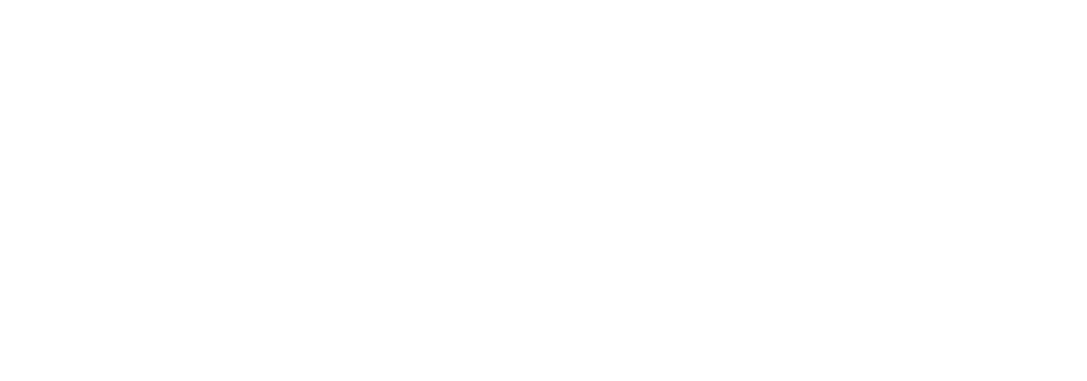
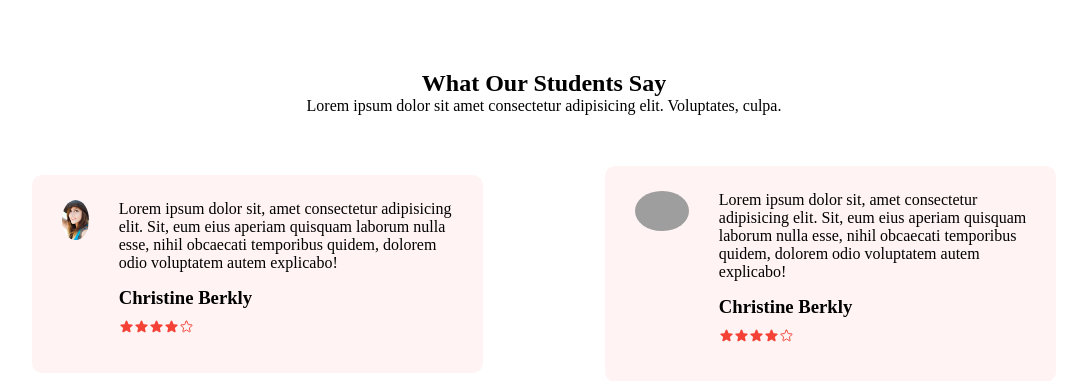
Before and after one commit to AlokPrasanna/Campu-Forntend-Website, a React app: page / in a window 1280 px wide. Shown: the part 2303-2684 px from the top of the page, without its empty margins (96-1183 px from the left). Before the commit the page ends 2273 px from the top, so only its background shows below. Built offline with nearby package versions, Linux system fonts and the light colour scheme; grey boxes are pictures that could not be loaded; the HTML template or start-up script is replaced by a standard one.

Commit message:
Created TestimonialsCard Component

```diff
--- a/src/components/index.js
+++ b/src/components/index.js
@@ -4,6 +4,7 @@
 import CourseCard from "./molecules/CourseCard/CourseCard";
 import CampusCard from "./molecules/CampusCard/CampusCard";
 import FacilitiesCard from "./molecules/FacilitiesCard/FacilitiesCard";
+import TestimonialsCard from "./molecules/TesimonialsCard/TestimonialsCard";
 
 // -------------------- Exports --------------------
 export {
@@ -12,4 +13,5 @@
     CourseCard,
     CampusCard,
     FacilitiesCard,
+    TestimonialsCard,
 }
--- /dev/null
+++ b/src/components/molecules/TesimonialsCard/TestimonialsCard.jsx
@@ -0,0 +1,31 @@
+import React from 'react';
+import "./testimonialsCard.css"
+
+const TestimonialsCard = ({src , alt , message , name}) => {
+  return (
+    <div className='testimonials-card'>
+        <img src={src} alt={alt}/>
+        <div>
+            <p>{message}</p>
+            <h3>{name}</h3>
+            <svg xmlns="http://www.w3.org/2000/svg" viewBox="0 0 24 24" fill="currentColor" className="size-6">
+                <path fill-rule="evenodd" d="M10.788 3.21c.448-1.077 1.976-1.077 2.424 0l2.082 5.006 5.404.434c1.164.093 1.636 1.545.749 2.305l-4.117 3.527 1.257 5.273c.271 1.136-.964 2.033-1.96 1.425L12 18.354 7.373 21.18c-.996.608-2.231-.29-1.96-1.425l1.257-5.273-4.117-3.527c-.887-.76-.415-2.212.749-2.305l5.404-.434 2.082-5.005Z" clip-rule="evenodd" />
+            </svg>
+            <svg xmlns="http://www.w3.org/2000/svg" viewBox="0 0 24 24" fill="currentColor" className="size-6">
+                <path fill-rule="evenodd" d="M10.788 3.21c.448-1.077 1.976-1.077 2.424 0l2.082 5.006 5.404.434c1.164.093 1.636 1.545.749 2.305l-4.117 3.527 1.257 5.273c.271 1.136-.964 2.033-1.96 1.425L12 18.354 7.373 21.18c-.996.608-2.231-.29-1.96-1.425l1.257-5.273-4.117-3.527c-.887-.76-.415-2.212.749-2.305l5.404-.434 2.082-5.005Z" clip-rule="evenodd" />
+            </svg>
+            <svg xmlns="http://www.w3.org/2000/svg" viewBox="0 0 24 24" fill="currentColor" className="size-6">
+                <path fill-rule="evenodd" d="M10.788 3.21c.448-1.077 1.976-1.077 2.424 0l2.082 5.006 5.404.434c1.164.093 1.636 1.545.749 2.305l-4.117 3.527 1.257 5.273c.271 1.136-.964 2.033-1.96 1.425L12 18.354 7.373 21.18c-.996.608-2.231-.29-1.96-1.425l1.257-5.273-4.117-3.527c-.887-.76-.415-2.212.749-2.305l5.404-.434 2.082-5.005Z" clip-rule="evenodd" />
+            </svg>
+            <svg xmlns="http://www.w3.org/2000/svg" viewBox="0 0 24 24" fill="currentColor" className="size-6">
+                <path fill-rule="evenodd" d="M10.788 3.21c.448-1.077 1.976-1.077 2.424 0l2.082 5.006 5.404.434c1.164.093 1.636 1.545.749 2.305l-4.117 3.527 1.257 5.273c.271 1.136-.964 2.033-1.96 1.425L12 18.354 7.373 21.18c-.996.608-2.231-.29-1.96-1.425l1.257-5.273-4.117-3.527c-.887-.76-.415-2.212.749-2.305l5.404-.434 2.082-5.005Z" clip-rule="evenodd" />
+            </svg>
+            <svg xmlns="http://www.w3.org/2000/svg" fill="none" viewBox="0 0 24 24" strokeWidth="1.5" stroke="currentColor" className="size-6">
+                <path strokeLinecap="round" strokeLinejoin="round" d="M11.48 3.499a.562.562 0 0 1 1.04 0l2.125 5.111a.563.563 0 0 0 .475.345l5.518.442c.499.04.701.663.321.988l-4.204 3.602a.563.563 0 0 0-.182.557l1.285 5.385a.562.562 0 0 1-.84.61l-4.725-2.885a.562.562 0 0 0-.586 0L6.982 20.54a.562.562 0 0 1-.84-.61l1.285-5.386a.562.562 0 0 0-.182-.557l-4.204-3.602a.562.562 0 0 1 .321-.988l5.518-.442a.563.563 0 0 0 .475-.345L11.48 3.5Z" />
+            </svg>
+        </div>
+    </div>
+  )
+}
+
+export default TestimonialsCard
--- /dev/null
+++ b/src/components/molecules/TesimonialsCard/testimonialsCard.css
@@ -0,0 +1,39 @@
+.testimonials-card{
+    flex-basis: 44%;
+    border-radius: 10px;
+    margin-bottom: 5%;
+    text-align: left;
+    background: #fff3f3;
+    padding: 25px;
+    display: flex;
+    cursor: pointer;
+}
+
+.testimonials-card img {
+    height: 40px;
+    margin-left: 5px;
+    margin-right: 30px;
+    border-radius: 50%;
+}
+
+.testimonials-card p {
+    padding: 0;
+}
+
+.testimonials-card h3 {
+    margin-top: 15px;
+    text-align: left;
+}
+
+.testimonials-card svg {
+    color: #f44336;
+    width: 15px;
+    padding: 10px 0;
+}
+
+@media(max-width:700px){
+    .testimonials-card img {
+        margin-left: 0px;
+        margin-right: 15px;
+    }
+}
--- a/src/constants/Images.jsx
+++ b/src/constants/Images.jsx
@@ -7,7 +7,9 @@
     uniImage3:"../3.jpg",
     facility1:"../f1.jpg",
     facility2:"../f2.jpg",
-    facility3:"../f3.jpg"
+    facility3:"../f3.jpg",
+    student1:"../s1.jpg",
+    student2:"../s2.jpg",
 }
 
 export default Images;
--- a/src/pages/Home/Home.jsx
+++ b/src/pages/Home/Home.jsx
@@ -1,7 +1,14 @@
 import React,{useEffect} from 'react'
 import "./home.css"
 import {Images} from '../../constants';
-import { Header , Navigation , CourseCard , CampusCard , FacilitiesCard } from '../../components';
+import {
+  Header,
+  Navigation,
+  CourseCard,
+  CampusCard,
+  FacilitiesCard,
+  TestimonialsCard
+} from '../../components';
 
 const Home = () => {
   useEffect(() => {
@@ -86,6 +93,31 @@
             />
           </div>
         </section>
+
+        {/* ----- Testimonials ----- */}
+        <section className='testimonials'>
+          <h1>What Our Students Say</h1>
+          <p>Lorem ipsum dolor sit amet consectetur adipisicing elit. Voluptates, culpa.</p>
+          <p></p>
+          <div className='row'>
+            <TestimonialsCard
+              src={Images.student1}
+              alt="Student"
+              name="Christine Berkly"
+              message="Lorem ipsum dolor sit, amet consectetur adipisicing elit.
+              Sit, eum eius aperiam quisquam laborum nulla esse,
+              nihil obcaecati temporibus quidem, dolorem odio voluptatem autem explicabo!"
+            />
+            <TestimonialsCard
+              src={Images.student2}
+              alt="Student"
+              name="Christine Berkly"
+              message="Lorem ipsum dolor sit, amet consectetur adipisicing elit.
+              Sit, eum eius aperiam quisquam laborum nulla esse,
+              nihil obcaecati temporibus quidem, dolorem odio voluptatem autem explicabo!"
+            />
+          </div>
+        </section>
     </div>
   )
 }
--- a/src/pages/Home/home.css
+++ b/src/pages/Home/home.css
@@ -103,3 +103,11 @@
     margin: auto;
     padding-top: 100px;
 }
+
+/* ----- Tesimonials ----- */
+.testimonials{
+    width: 80%;
+    text-align: center;
+    margin: auto;
+    padding-top: 100px;
+}
```
Also changed, not shown: public/s1.jpg (added), 1 other file (tests, documents, lock files or other folders).
